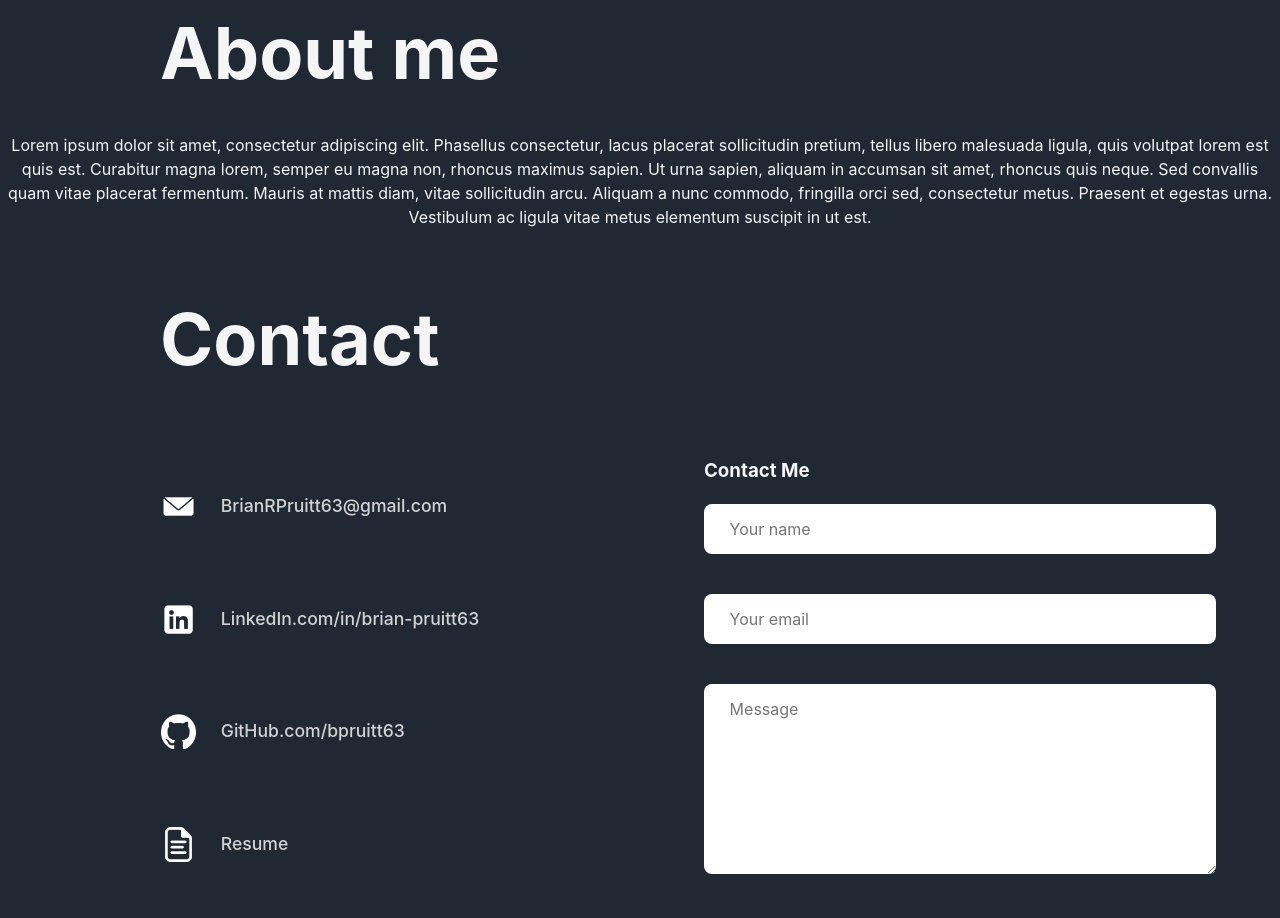
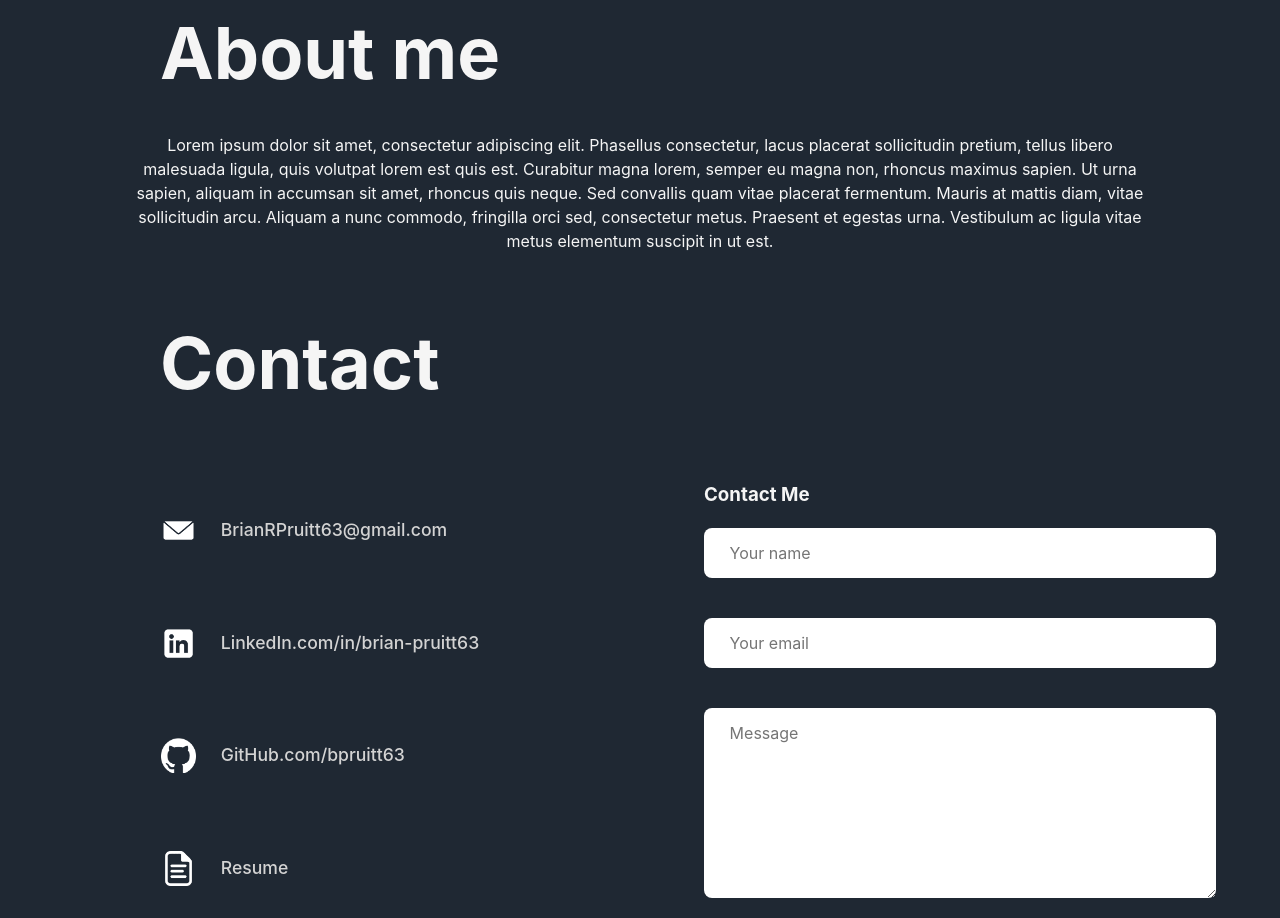
Before and after one commit to bpruitt63/portfolio, a React (Vite) app: page / in a window 1280 px wide. Shown: the part 2000-2918 px from the top of the page. Built offline with nearby package versions, Linux system fonts and the light colour scheme; a web font is replaced by a local one.

Commit message:
refactored About

```diff
--- a/src/About.jsx
+++ b/src/About.jsx
@@ -1,4 +1,5 @@
 import React from 'react';
+import './static/styles/about.css';
 import { aboutMe } from './static/data/about_me';
 
 function About() {
@@ -7,7 +8,7 @@ function About() {
         <>
             <div id='about' className='pageAnchor'></div>
             <h2 className='sectionTitle'>About me</h2>
-            <p>{aboutMe}</p>
+            <div className='aboutMe'>{aboutMe}</div>
         </>
     );
 };
--- a/src/static/data/about_me.js
+++ /dev/null
@@ -1,10 +0,0 @@
-export const aboutMe = `Lorem ipsum dolor sit amet, consectetur adipiscing
-                elit. Phasellus consectetur, lacus placerat sollicitudin
-                pretium, tellus libero malesuada ligula, quis volutpat
-                lorem est quis est. Curabitur magna lorem, semper eu magna
-                non, rhoncus maximus sapien. Ut urna sapien, aliquam in
-                accumsan sit amet, rhoncus quis neque. Sed convallis quam
-                vitae placerat fermentum. Mauris at mattis diam, vitae
-                sollicitudin arcu. Aliquam a nunc commodo, fringilla orci
-                sed, consectetur metus. Praesent et egestas urna. Vestibulum
-                ac ligula vitae metus elementum suscipit in ut est.`
--- /dev/null
+++ b/src/static/data/about_me.jsx
@@ -0,0 +1,14 @@
+export const aboutMe = <>
+                            <p>
+                                Lorem ipsum dolor sit amet, consectetur adipiscing
+                                elit. Phasellus consectetur, lacus placerat sollicitudin
+                                pretium, tellus libero malesuada ligula, quis volutpat
+                                lorem est quis est. Curabitur magna lorem, semper eu magna
+                                non, rhoncus maximus sapien. Ut urna sapien, aliquam in
+                                accumsan sit amet, rhoncus quis neque. Sed convallis quam
+                                vitae placerat fermentum. Mauris at mattis diam, vitae
+                                sollicitudin arcu. Aliquam a nunc commodo, fringilla orci
+                                sed, consectetur metus. Praesent et egestas urna. Vestibulum
+                                ac ligula vitae metus elementum suscipit in ut est.
+                            </p>
+                        </>
--- /dev/null
+++ b/src/static/styles/about.css
@@ -0,0 +1,4 @@
+.aboutMe {
+    width: 80%;
+    margin: auto;
+}
```
